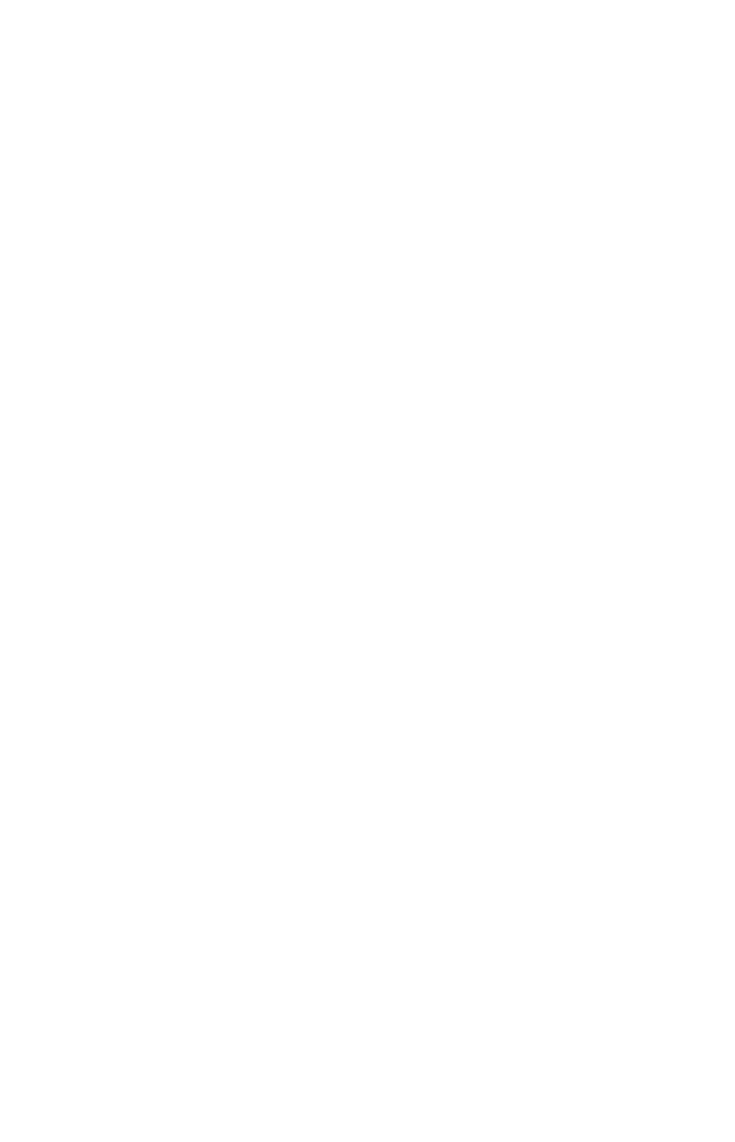
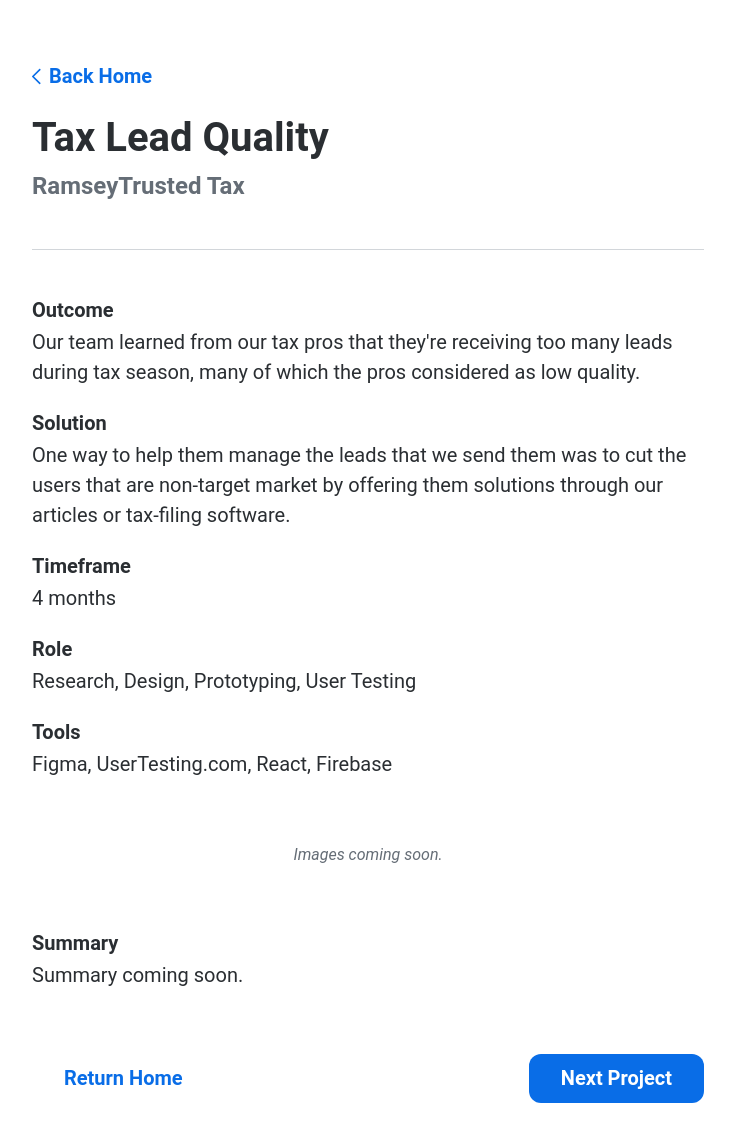
Before and after one commit to isaiahcolson/colson-site, a React (Vite) app: page /work/tax-lead-quality in a window 1280 px wide. Before the commit this address had no page. Shown: the top 1142 px of the page, without its empty margins (272-1007 px from the left). Before the commit the page ends 800 px from the top, so only its background shows below. Built offline with nearby package versions, Linux system fonts and the light colour scheme.

Commit message:
init tax project

```diff
--- a/src/App.tsx
+++ b/src/App.tsx
@@ -8,6 +8,7 @@
   HelpCenter,
   PhoneVerification,
   PricingChart,
+  TaxLeadQuality,
 } from "./pages/Work";
 
 function App() {
@@ -17,6 +18,7 @@
         <Route path="/" element={<Home />} />
         <Route path="articles" element={<Articles />} />
         <Route path="bookmark" element={<Bookmark />} />
+        <Route path="work/tax-lead-quality" element={<TaxLeadQuality />} />
         <Route path="work/phone-verification" element={<PhoneVerification />} />
         <Route path="work/design-system" element={<DesignSystem />} />
         <Route path="work/help-center" element={<HelpCenter />} />
--- a/src/components/Work/ExampleList.tsx
+++ b/src/components/Work/ExampleList.tsx
@@ -5,15 +5,24 @@
     <>
       <ExampleItem
         className="mb-4"
+        description="Improved the quality of leads going to tax pros by redirecting users that are non-target market."
+        imgAlt="tax lead quality mockup"
+        imgSrc="/work-tax-lead-quality.png"
+        route="/work/tax-lead-quality"
+        size="large"
+        title="Tax Lead Quality"
+      />
+
+      <div className="flex flex-col md:grid md:grid-cols-2 gap-4 mb-4">
+        <ExampleItem
           description="Reduced rate of leads with bogus contact info while also
                 improving conversion rate."
           imgAlt="phone verification mockup"
           imgSrc="/work-phone-verification.png"
           route="/work/phone-verification"
-        size="large"
+          size="small"
           title="Phone Verification"
         />
-      <div className="flex flex-col md:flex-row gap-4 mb-4">
         <ExampleItem
           description="Contributed designs for various components to help build global design system."
           imgAlt="design system mockup"
@@ -30,15 +39,15 @@
           size="small"
           title="Help Center"
         />
-      </div>
         <ExampleItem
           description="Redesigned pricing chart for tax product to better communicate brand and ideal product choice."
           imgAlt="pricing chart mockup"
           imgSrc="/work-price-chart.png"
           route="/work/pricing-chart"
-        size="large"
+          size="small"
           title="Pricing Chart"
         />
+      </div>
     </>
   );
 }
--- /dev/null
+++ b/src/pages/Work/TaxLeadQuality.tsx
@@ -0,0 +1,103 @@
+import { Link } from "react-router-dom";
+
+function TaxLeadQuality() {
+  return (
+    <div className="mx-4 my-16 max-w-2xl md:mx-auto">
+      <section className="mb-12">
+        <Link
+          className="font-bold md:text-4 text-blue-50 flex hover:text-blue-60mb-6 mb-6"
+          to="/#workSection"
+        >
+          <img
+            className="mr-2"
+            src="/chevron-left.svg"
+            alt="chevron left icon"
+          />
+          Back Home
+        </Link>
+
+        <p className="font-bold text-6 md:text-7 mb-2">Tax Lead Quality</p>
+        <p className="font-bold text-4 md:text-5 mb-12 text-gray-60">
+          RamseyTrusted Tax
+        </p>
+
+        <div className="bg-gray-30 h-[1px] w-full" />
+      </section>
+
+      <section className="mb-16">
+        <div className="mb-6">
+          <p className="font-bold md:text-4 mb-1">Outcome</p>
+          <p className="md:text-4 leading-normal">
+            Our team learned from our tax pros that they're receiving too many
+            leads during tax season, many of which the pros considered as low
+            quality.
+          </p>
+        </div>
+
+        <div className="mb-6">
+          <p className="font-bold md:text-4 mb-1">Solution</p>
+          <p className="md:text-4 leading-normal">
+            One way to help them manage the leads that we send them was to cut
+            the users that are non-target market by offering them solutions
+            through our articles or tax-filing software.
+          </p>
+        </div>
+
+        <div className="mb-6">
+          <p className="font-bold md:text-4 mb-1">Timeframe</p>
+          <p className="md:text-4 leading-normal">4 months</p>
+        </div>
+
+        <div className="mb-6">
+          <p className="font-bold md:text-4 mb-1">Role</p>
+          <p className="md:text-4 leading-normal">
+            Research, Design, Prototyping, User Testing
+          </p>
+        </div>
+
+        <div>
+          <p className="font-bold md:text-4 mb-1">Tools</p>
+          <p className="md:text-4 leading-normal">
+            Figma, UserTesting.com, React, Firebase
+          </p>
+        </div>
+      </section>
+
+      <section className="mb-16">
+        <div className="mb-8">
+          <p className="text-1 md:text-2 italic text-gray-60 leading-normal text-center">
+            Images coming soon.
+          </p>
+        </div>
+      </section>
+
+      <section className="mb-16">
+        <div>
+          <p className="font-bold md:text-4 mb-1">Summary</p>
+
+          <p className="md:text-4 leading-normal mb-6">Summary coming soon.</p>
+        </div>
+      </section>
+
+      <section>
+        <div className="flex flex-col md:flex-row-reverse md:justify-between">
+          <Link
+            to="/work/design-system"
+            className="font-bold text-center md:text-4 bg-blue-50 text-white duration-100 px-8 py-3 rounded-xl hover:bg-blue-60 mb-4 md:mb-0"
+          >
+            Next Project
+          </Link>
+
+          <Link
+            to="/#workSection"
+            className="font-bold text-center md:text-4 text-blue-50 duration-100 px-8 py-3 rounded-xl hover:bg-blue-5 hover:text-blue-60"
+          >
+            Return Home
+          </Link>
+        </div>
+      </section>
+    </div>
+  );
+}
+
+export { TaxLeadQuality };
--- a/src/pages/Work/index.ts
+++ b/src/pages/Work/index.ts
@@ -2,3 +2,4 @@
 export * from "./HelpCenter";
 export * from "./PhoneVerification";
 export * from "./PricingChart";
+export * from "./TaxLeadQuality";
```
Also changed, not shown: public/work-tax-lead-quality.png (added). Lines whose indentation alone changed are shown as unchanged.
